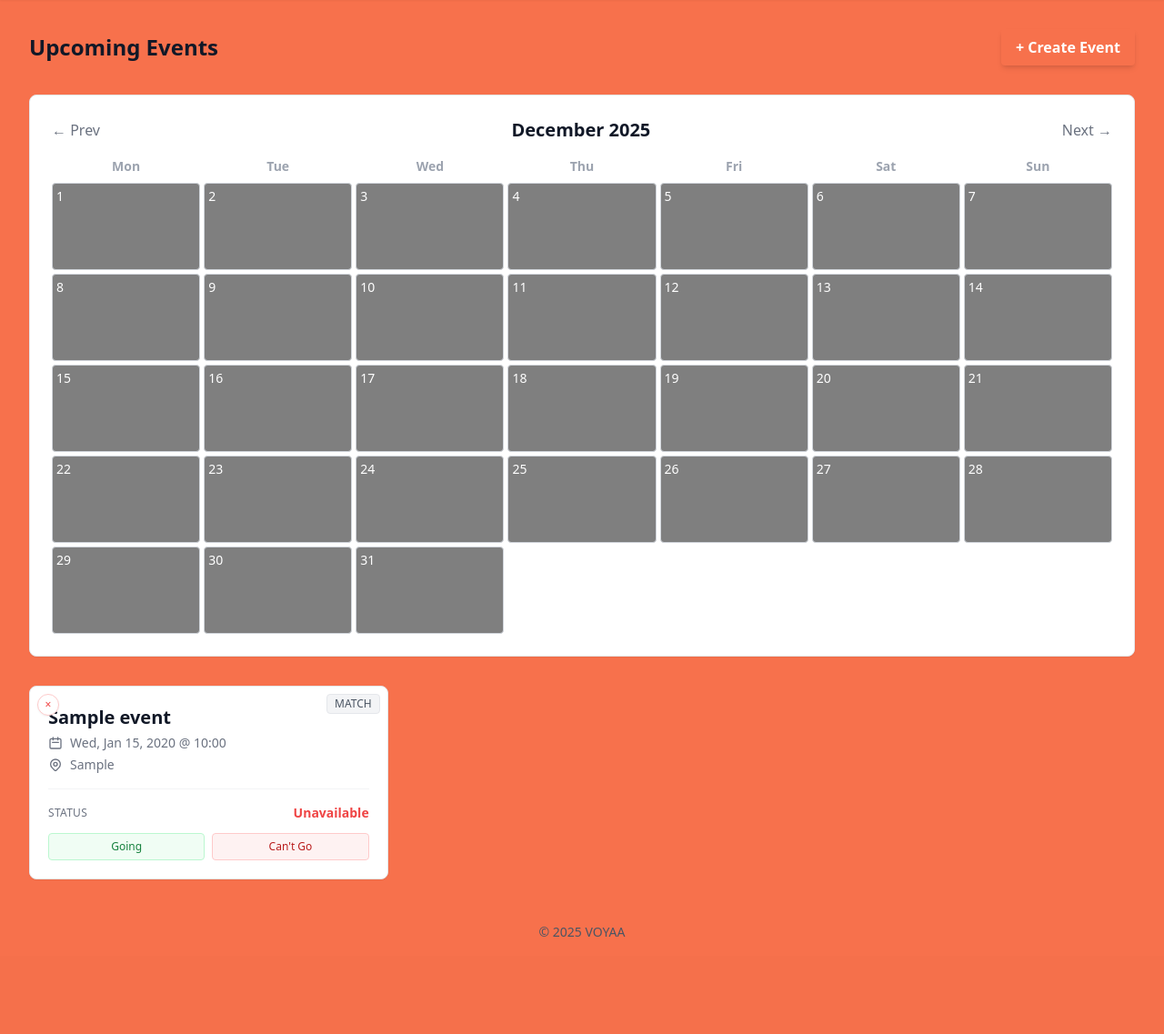
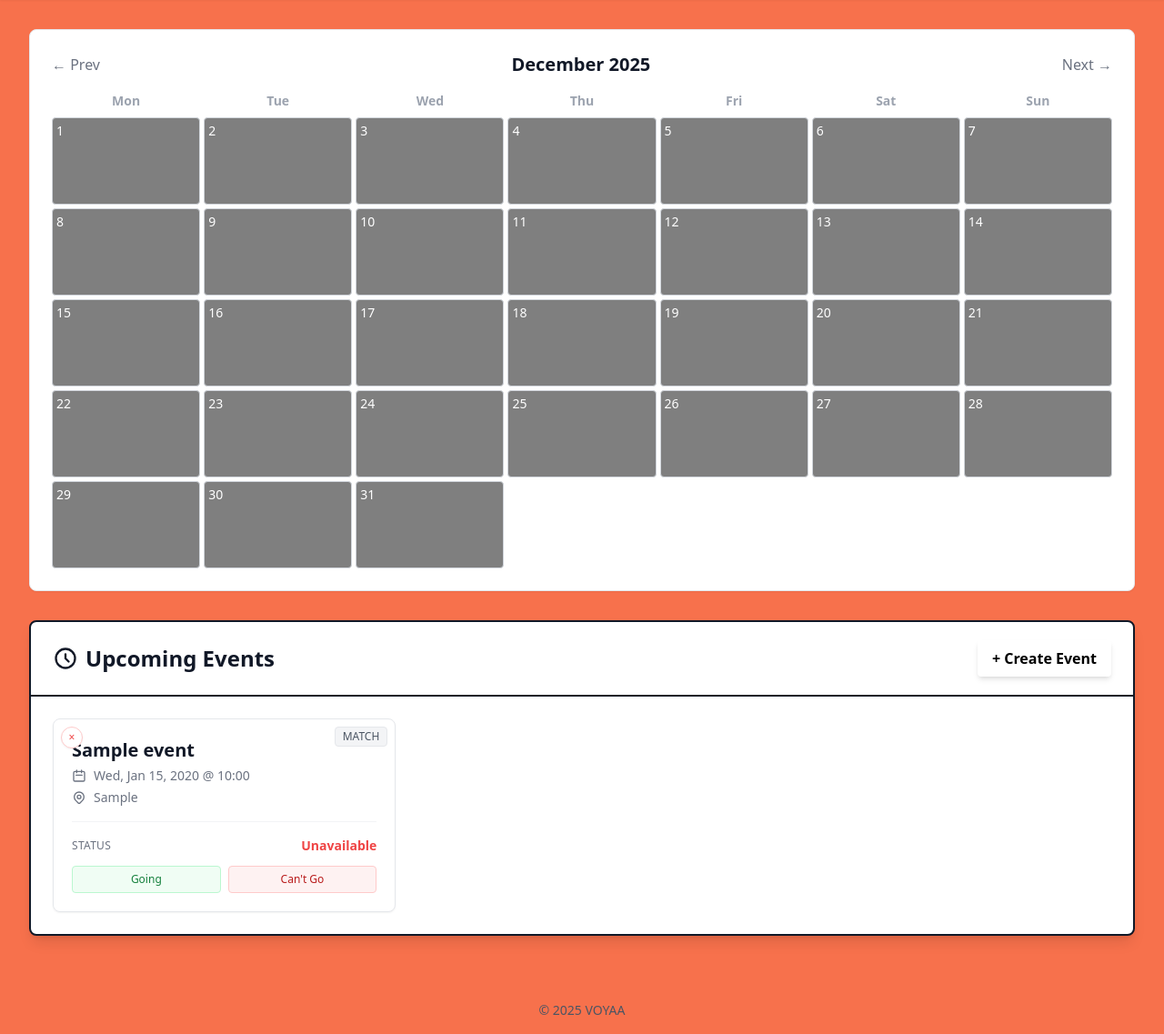
Before and after one commit to 28paranoid/voyaa, a Django app: page / in a window 1280 px wide. Shown: the part 73-1210 px from the top of the page at 91% size. Before the commit the page ends 1103 px from the top, so only its background shows below. Run offline with Django 5.2, Linux system fonts and the light colour scheme; a user stored in the database is signed in; data comes from the database, SQL or seed files in the repository; tables that the repository leaves empty hold one stand-in row (values such as "Sample post"); some libraries are stand-ins or nearby versions.

Commit message:
Refactor dashboard layout and event display

```diff
--- a/calendar_app/templates/calendar_app/dashboard.html
+++ b/calendar_app/templates/calendar_app/dashboard.html
@@ -1,18 +1,8 @@
 {% extends 'calendar_app/base.html' %}
 
 {% block content %}
-<div class="flex justify-between items-center mb-8">
-    <h2 class="text-2xl font-bold text-gray-900">Upcoming Events</h2>
-    {% if is_admin %}
-    <a href="{% url 'calendar_app:create_event' %}"
-        class="bg-primary text-white px-4 py-2 rounded font-bold hover:opacity-90 transition shadow-md">
-        + Create Event
-    </a>
-    {% endif %}
-</div>
-
 <!-- Calendar Grid -->
-<div class="bg-white border border-gray-200 rounded-lg p-6 mb-8 shadow-sm">
+<div class="bg-white border border-gray-200 rounded-lg p-4 md:p-6 mb-6 md:mb-8 shadow-sm">
     <div class="flex justify-between items-center mb-4">
         <a href="?year={{ prev_year }}&month={{ prev_month }}"
             class="text-gray-500 hover:text-primary transition">&larr;
@@ -54,7 +44,29 @@
     </div>
 </div>
 
+<!-- Upcoming Events Section with Border Box -->
+<div class="bg-white border-2 border-primary rounded-lg shadow-lg overflow-hidden mb-6">
+    <!-- Header Section -->
+    <div class="bg-gradient-to-r from-primary/10 to-primary/5 border-b-2 border-primary px-4 md:px-6 py-4 md:py-5">
+        <div class="flex flex-col sm:flex-row justify-between items-start sm:items-center gap-3">
+            <h2 class="text-xl md:text-2xl font-bold text-gray-900 flex items-center gap-2">
+                <svg class="w-6 h-6 md:w-7 md:h-7 text-primary" fill="none" stroke="currentColor" viewBox="0 0 24 24">
+                    <path stroke-linecap="round" stroke-linejoin="round" stroke-width="2"
+                        d="M12 8v4l3 3m6-3a9 9 0 11-18 0 9 9 0 0118 0z"></path>
+                </svg>
+                Upcoming Events
+            </h2>
+            {% if is_admin %}
+            <a href="{% url 'calendar_app:create_event' %}"
+                class="bg-primary text-black px-4 py-2 rounded font-bold hover:opacity-90 transition shadow-md text-sm md:text-base whitespace-nowrap">
+                + Create Event
+            </a>
+            {% endif %}
+        </div>
+    </div>
+
     <!-- Event List -->
+    <div class="p-4 md:p-6">
         <div class="grid gap-4 md:grid-cols-2 lg:grid-cols-3">
             {% for event in events %}
             <div
@@ -66,7 +78,8 @@
                 </span>
 
                 <div class="mb-4">
-            <h3 class="text-xl font-bold text-gray-900 group-hover:text-primary transition">{{ event.title }}</h3>
+                    <h3 class="text-xl font-bold text-gray-900 group-hover:text-primary transition">{{ event.title }}
+                    </h3>
                     <p class="text-sm text-gray-500 flex items-center gap-2 mt-1">
                         <svg class="w-4 h-4 text-primary" fill="none" stroke="currentColor" viewBox="0 0 24 24">
                             <path stroke-linecap="round" stroke-linejoin="round" stroke-width="2"
@@ -79,7 +92,8 @@
                     <p class="text-sm text-gray-500 flex items-center gap-2 mt-1">
                         <svg class="w-4 h-4 text-primary" fill="none" stroke="currentColor" viewBox="0 0 24 24">
                             <path stroke-linecap="round" stroke-linejoin="round" stroke-width="2"
-                        d="M17.657 16.657L13.414 20.9a1.998 1.998 0 01-2.827 0l-4.244-4.243a8 8 0 1111.314 0z"></path>
+                                d="M17.657 16.657L13.414 20.9a1.998 1.998 0 01-2.827 0l-4.244-4.243a8 8 0 1111.314 0z">
+                            </path>
                             <path stroke-linecap="round" stroke-linejoin="round" stroke-width="2"
                                 d="M15 11a3 3 0 11-6 0 3 3 0 016 0z"></path>
                         </svg>
@@ -89,7 +103,8 @@
                 </div>
 
                 {% if is_admin %}
-        <form method="post" action="{% url 'calendar_app:delete_event' event.id %}" class="absolute top-2 left-2 z-10"
+                <form method="post" action="{% url 'calendar_app:delete_event' event.id %}"
+                    class="absolute top-2 left-2 z-10"
                     onsubmit="return confirm('Are you sure you want to delete this event?');">
                     {% csrf_token %}
                     <button type="submit"
@@ -119,13 +134,23 @@
                 </div>
             </div>
             {% empty %}
-    <div class="col-span-full text-center py-20 bg-white rounded-lg border border-gray-200 border-dashed">
-        <p class="text-gray-400 text-lg">No upcoming events found.</p>
+            <div
+                class="col-span-full text-center py-12 md:py-20 bg-gray-50 rounded-lg border-2 border-gray-200 border-dashed">
+                <svg class="w-12 h-12 md:w-16 md:h-16 mx-auto text-gray-300 mb-4" fill="none" stroke="currentColor"
+                    viewBox="0 0 24 24">
+                    <path stroke-linecap="round" stroke-linejoin="round" stroke-width="2"
+                        d="M8 7V3m8 4V3m-9 8h10M5 21h14a2 2 0 002-2V7a2 2 0 00-2-2H5a2 2 0 00-2 2v12a2 2 0 002 2z">
+                    </path>
+                </svg>
+                <p class="text-gray-400 text-base md:text-lg font-medium">No upcoming events found.</p>
                 {% if is_admin %}
-        <p class="mt-2"><a href="{% url 'calendar_app:create_event' %}" class="text-primary hover:underline">Create your
+                <p class="mt-2"><a href="{% url 'calendar_app:create_event' %}"
+                        class="text-primary hover:underline font-bold">Create your
                         first event</a></p>
                 {% endif %}
             </div>
             {% endfor %}
         </div>
+    </div>
+</div>
 {% endblock %}
```
Lines whose indentation alone changed are shown as unchanged.
